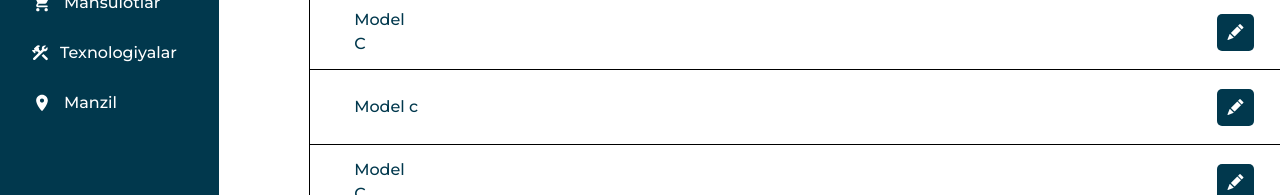
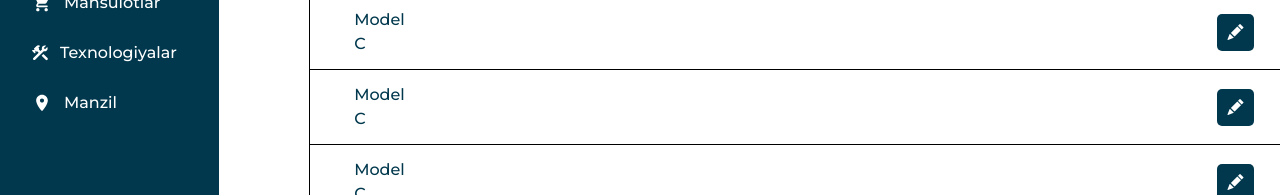
Before and after one commit to roziqov1011/matras, a React (Create React App) app: page /admin/toifalar in a window 1280 px wide. Shown: the part 241-436 px from the top of the page. Built offline with nearby package versions, Linux system fonts and the light colour scheme.

Commit message:
Toifalar

```diff
--- a/src/pages/Toifalar/Toifalar.jsx
+++ b/src/pages/Toifalar/Toifalar.jsx
@@ -62,7 +62,7 @@ function Toifalar() {
         </tr>
         <tr>
         <th></th>
-          <td>Model c</td>
+          <td>Model C</td>
           <td></td>
           <td></td>
           <td></td>
```
